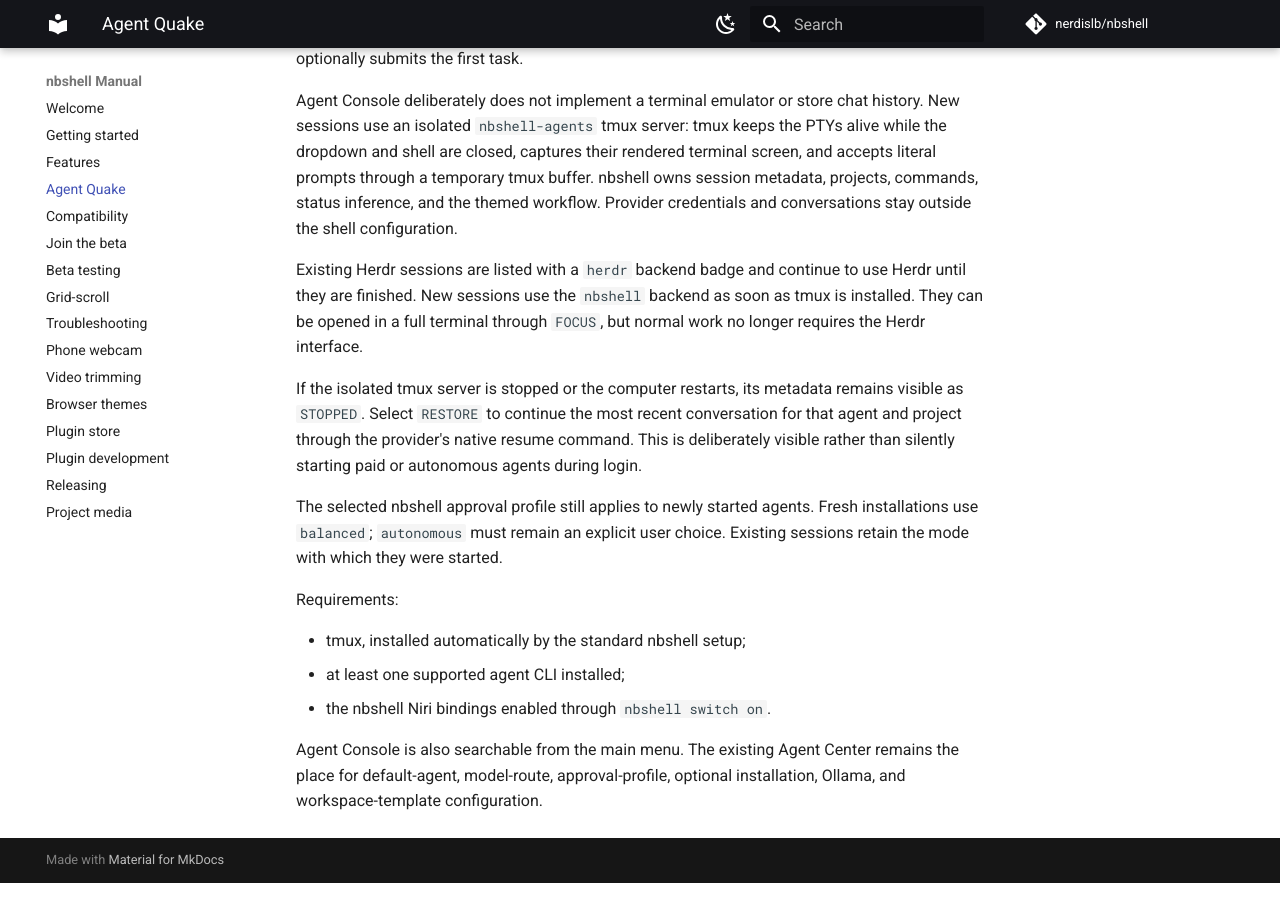
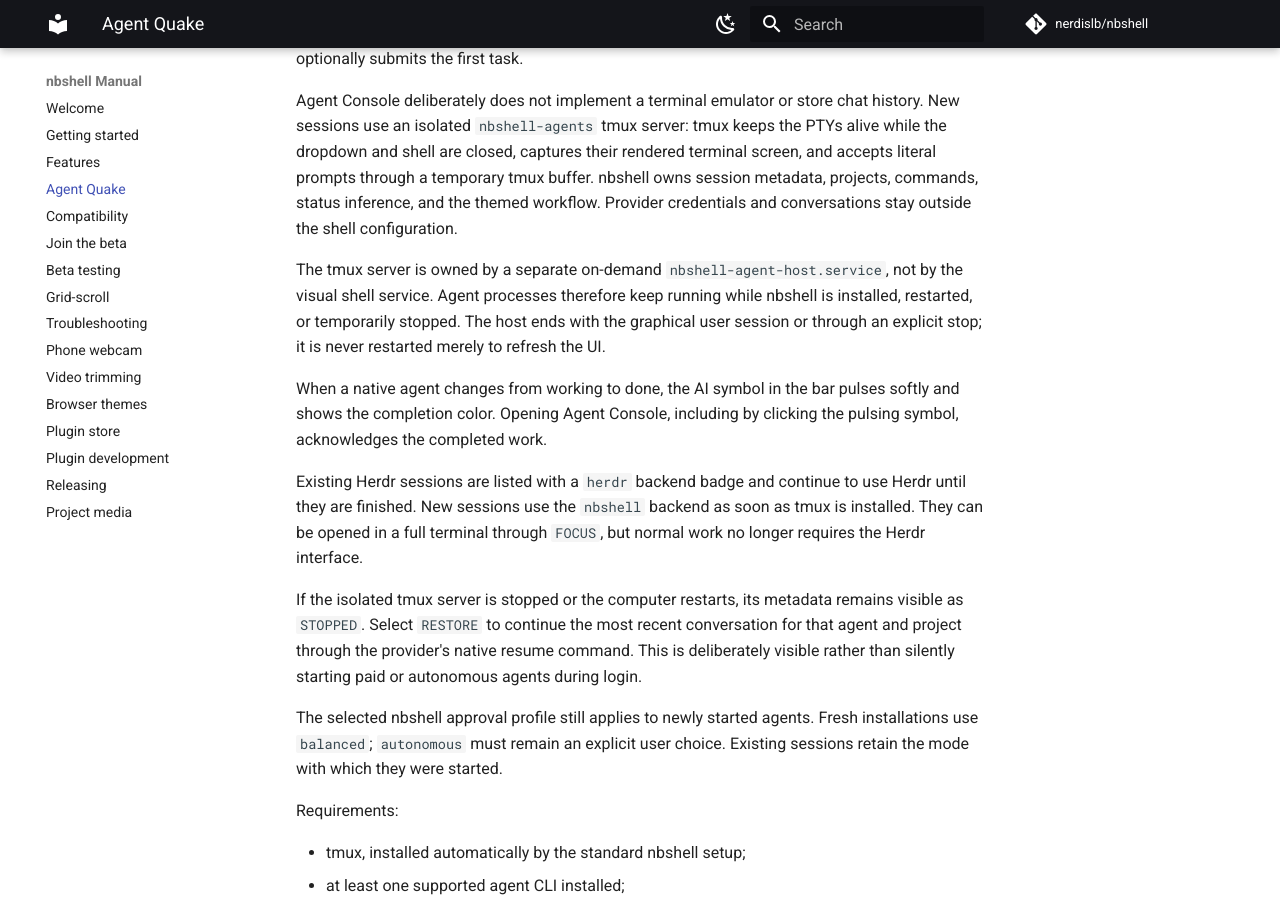
Before and after one commit to nerdislb/nbshell, an MkDocs documentation site: the page built from docs/agent-quake.md, in a window 1280 px wide and 900 px high, scrolled down 375 px. Built offline with MkDocs 1.6.1 and Material for MkDocs 9.7.7, drawn with Linux system fonts in a browser that asks for light colours; comment, search, counter and statistics services are not loaded.

Commit message:
Isolate agents from shell updates

```diff
--- a/docs/agent-quake.md
+++ b/docs/agent-quake.md
@@ -23,6 +23,16 @@
 themed workflow. Provider credentials and conversations stay outside the shell
 configuration.
 
+The tmux server is owned by a separate on-demand
+`nbshell-agent-host.service`, not by the visual shell service. Agent processes
+therefore keep running while nbshell is installed, restarted, or temporarily
+stopped. The host ends with the graphical user session or through an explicit
+stop; it is never restarted merely to refresh the UI.
+
+When a native agent changes from working to done, the AI symbol in the bar
+pulses softly and shows the completion color. Opening Agent Console, including
+by clicking the pulsing symbol, acknowledges the completed work.
+
 Existing Herdr sessions are listed with a `herdr` backend badge and continue to
 use Herdr until they are finished. New sessions use the `nbshell` backend as
 soon as tmux is installed. They can be opened in a full terminal through
```
Also changed, not shown: CHANGELOG.md (+5 -0 lines), README.md (+9 -4 lines), docs/compatibility.md (+1 -1 lines), 11 other files.
